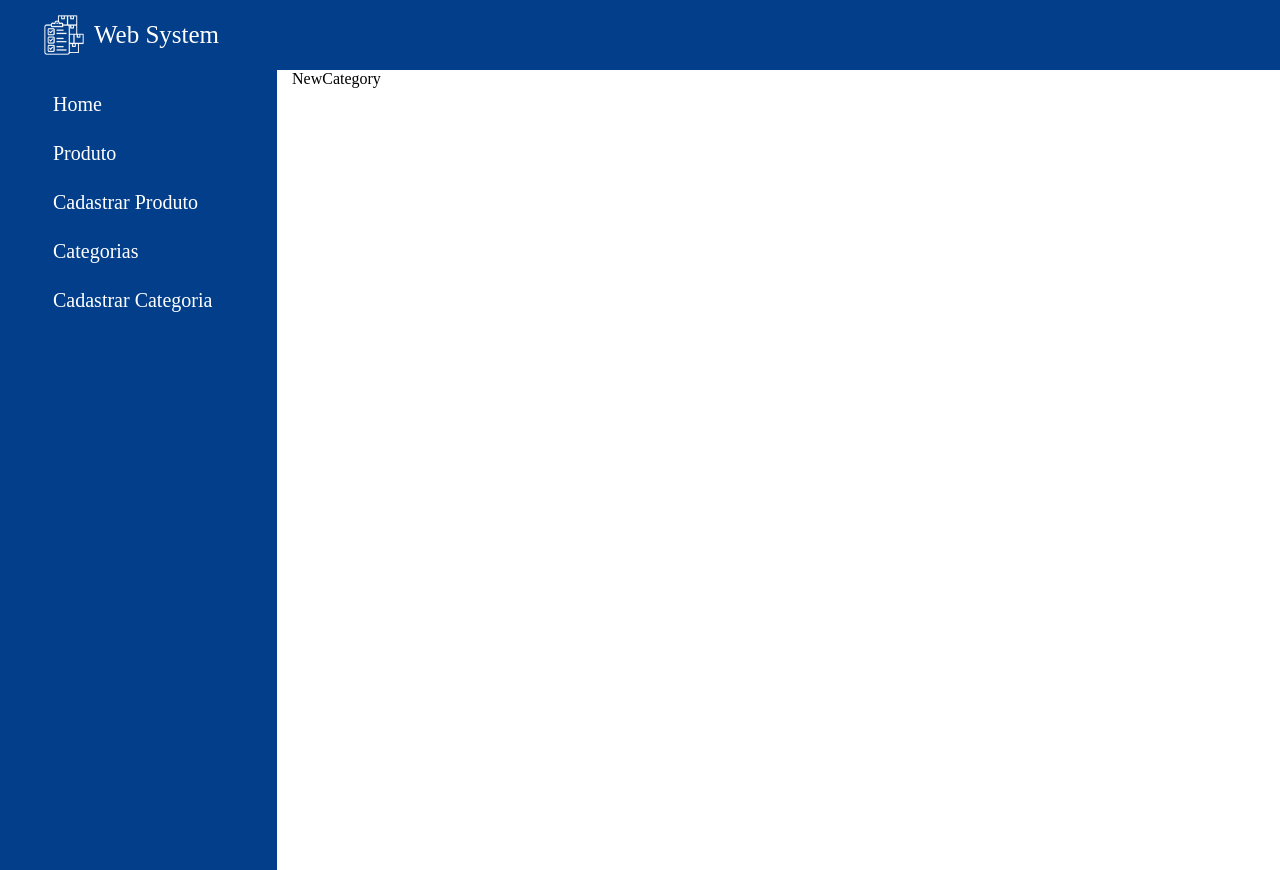
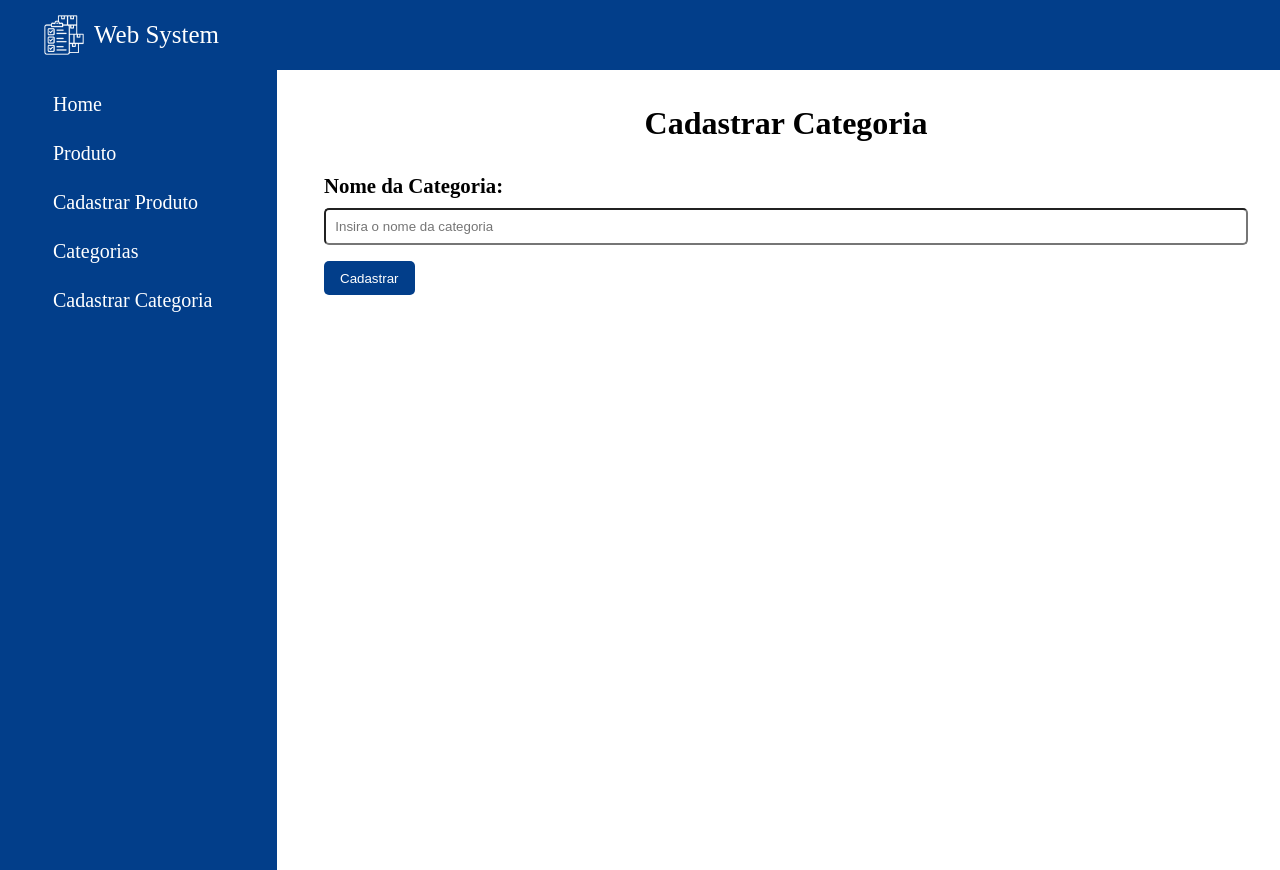
Before and after one commit to alveswellingtonn/estoque_web, a React (Create React App) app: page /new-category in a window 1280 px wide. Built offline with nearby package versions, Linux system fonts and the light colour scheme; some icons are missing.

Commit message:
Criando a página de cadastro de categoria

```diff
--- a/src/page/newCategory/NewCategory.css
+++ b/src/page/newCategory/NewCategory.css
@@ -1,4 +1,16 @@
-.container {
+.new_category {
     background-color: #fff;
     flex: 4;
 }
+
+.title {
+    display: flex;
+    justify-content: center;
+    align-items: center;
+    margin-top: 35px;
+    margin-bottom: 25px;
+}
+
+form {
+    margin: 2em 2em;
+}
--- a/src/page/newCategory/NewCategory.jsx
+++ b/src/page/newCategory/NewCategory.jsx
@@ -1,9 +1,28 @@
 import React from 'react';
 import './NewCategory.css';
 
+import Input from '../../components/form/Input';
+import SubmitButton from '../../components/form/SubmitButton';
+
 function NewCategory() {
   return (
-    <div className='container'>NewCategory</div>
+    <main className='new_category'>
+
+      <div className='title'>
+        <h1>Cadastrar Categoria</h1>
+      </div>
+
+      <form>
+
+        <Input
+          type='text' text='Nome da Categoria' name='name' placeholder='Insira o nome da categoria'
+        />
+
+        <SubmitButton text='Cadastrar'></SubmitButton>
+
+      </form>
+
+    </main>
   )
 }
 
```
